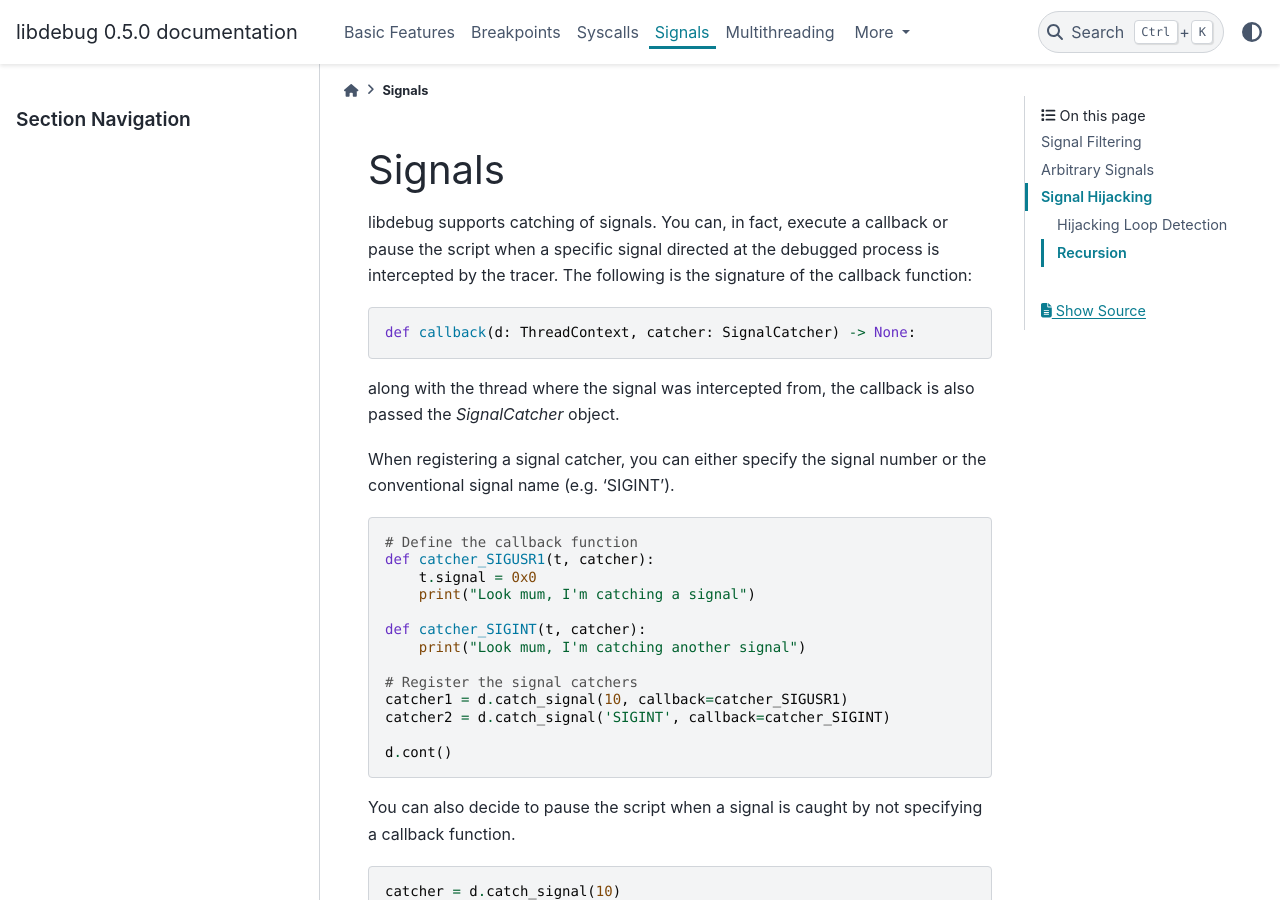
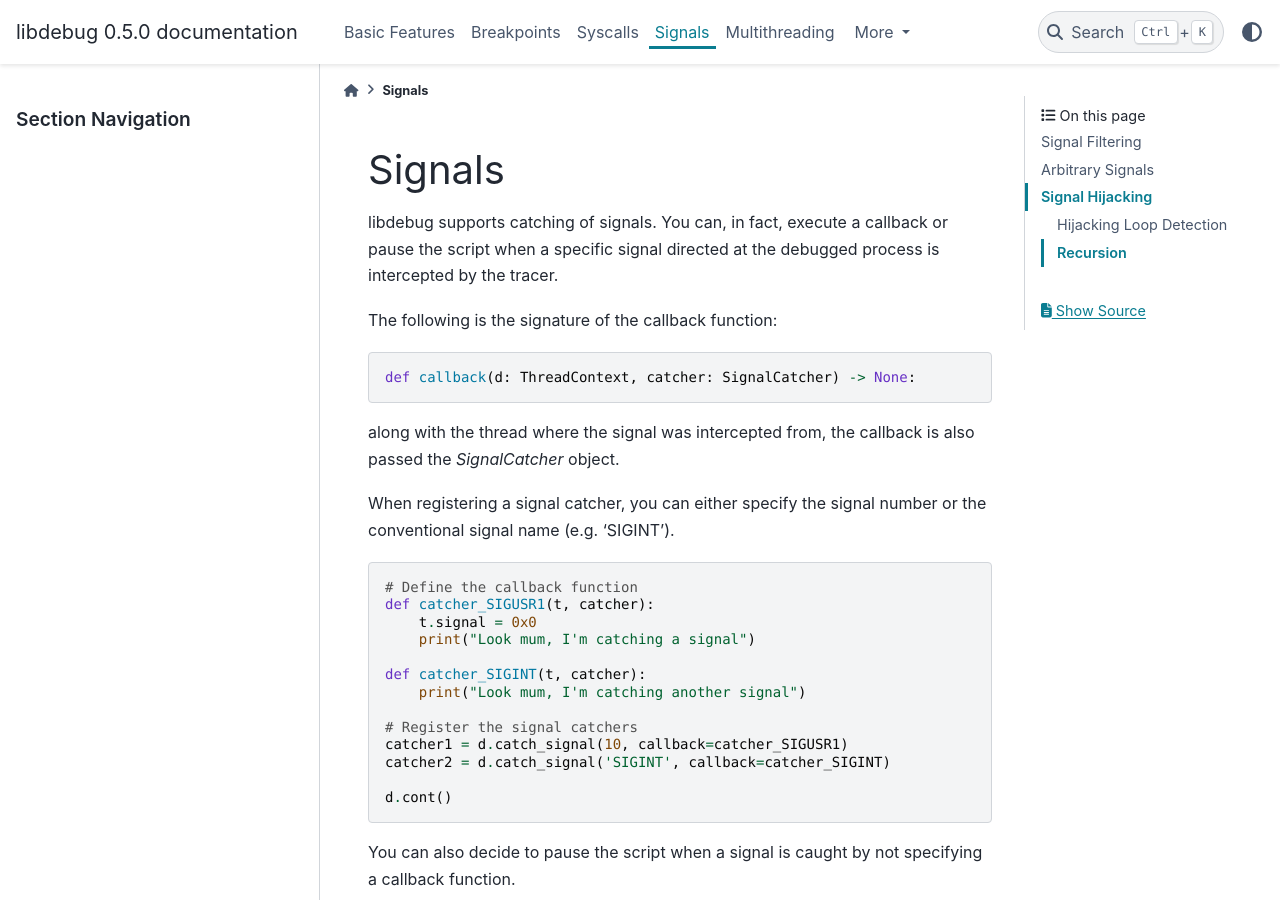
Before and after one commit to libdebug/libdebug, a Sphinx documentation site: the page built from docs/source/catch_signals.rst, in a window 1280 px wide and 900 px high. Built offline with Sphinx 7.4.7 and the PyData theme 0.15.4, drawn with Linux system fonts in a browser that asks for light colours.

Commit message:
doc + chore: updated links, fixed typos, and changed the image

```diff
--- a/docs/source/catch_signals.rst
+++ b/docs/source/catch_signals.rst
@@ -1,14 +1,15 @@
 Signals
 =======
 
-libdebug supports catching of signals. You can, in fact, execute a callback or pause the script when a specific signal directed at the debugged process is intercepted by the tracer. \
+libdebug supports catching of signals. You can, in fact, execute a callback or pause the script when a specific signal directed at the debugged process is intercepted by the tracer.
+
 The following is the signature of the callback function:
 
 .. code-block:: python
 
     def callback(d: ThreadContext, catcher: SignalCatcher) -> None:
 
-along with the thread where the signal was intercepted from, the callback is also passed the `SignalCatcher` object. \
+along with the thread where the signal was intercepted from, the callback is also passed the `SignalCatcher` object.
 
 When registering a signal catcher, you can either specify the signal number or the conventional signal name (e.g. 'SIGINT').
 
@@ -108,7 +109,7 @@ For example, the following code raises a `RuntimeError`:
     catcher2 = d.hijack_signal("SIGINT", "SIGPIPE")
 
 Recursion
-^^^^^^^^^^^^^^
+^^^^^^^^^
 Mixing signal catching and hijacking can become messy. Because of this, libdebug provides users with the choice of whether to execute the catcher for a signal that was triggered *by* a hijack.
 
 This behavior is enabled by the parameter `recursive`, available when instantiating a hijack or a catcher. By default, the parameter is set to False.
--- a/docs/source/handle_syscalls.rst
+++ b/docs/source/handle_syscalls.rst
@@ -8,7 +8,7 @@ In the case of *handling*, the user can provide a callback function that will be
 In the case of *hijacking*, the user can modify the syscall that was supposed to be executed, either by changing its parameters or replacing it with another syscall.
 
 Handlers
--------
+--------
 When handling a syscall, the user can provide up to two callback functions that will be called whenever the handled syscall is executed. One that is called before executing the syscall (`on_enter`), the other is called after executing the syscall (`on_exit`).
 
 Please note that it is not necessary to specify both `on_enter` and `on_exit` callbacks. It is sufficient to specify only one of them. The callback function must have the following signature:
@@ -106,7 +106,7 @@ For example, the following code raises a `RuntimeError`:
 
 
 Recursion
-^^^^^^^^^^^^^^
+^^^^^^^^^
 Mixing syscall handling and hijacking can become messy. Because of this, libdebug provides users with the choice of whether to execute the handler for a syscall that was triggered *by* a hijack.
 
 This behavior is enabled by the parameter `recursive`, available when instantiating a hijack or a handler. By default, the parameter is set to False.
--- a/docs/source/index.rst
+++ b/docs/source/index.rst
@@ -57,7 +57,7 @@ Installing libdebug once you have dependencies is as simple as running the follo
 
     python3 -m pip install libdebug
 
-This will install the stable build of the library. If you don't mind a few hicups, you can install the latest dev build from the Github repository:
+This will install the stable build of the library. If you don't mind a few hiccups, you can install the latest dev build from the Github repository:
 
 .. code-block:: bash
 
```
Also changed, not shown: README.md (+3 -3 lines), media/libdebug_header.png (added).
